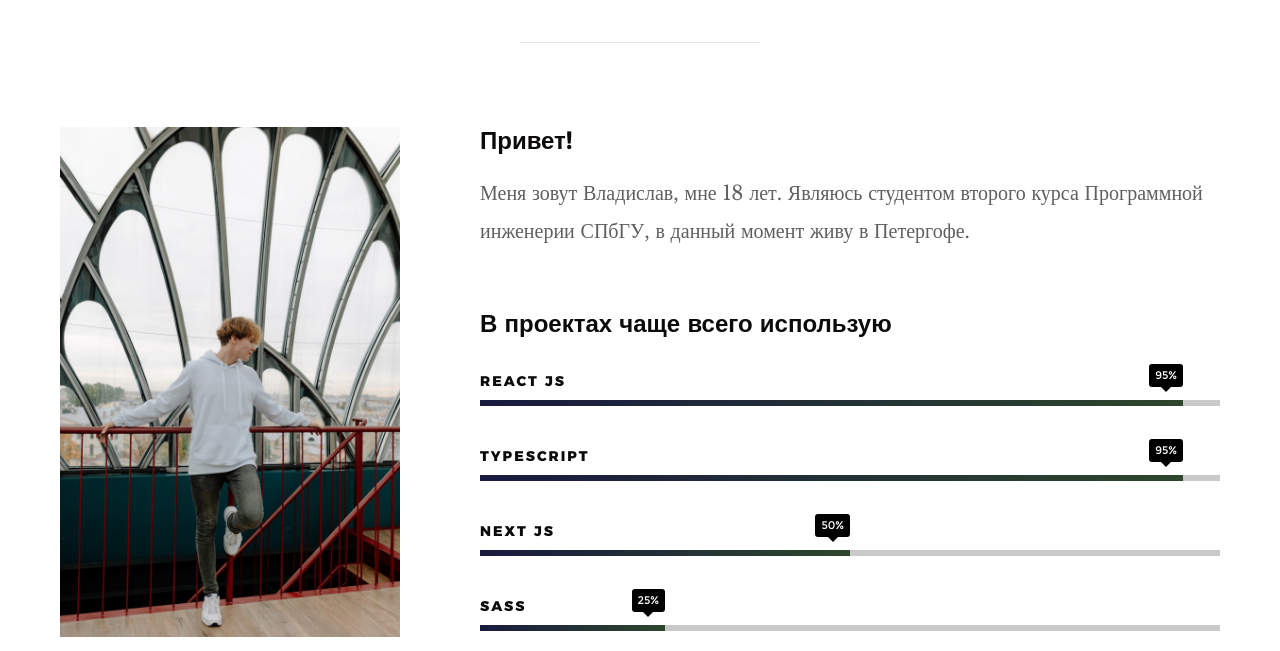
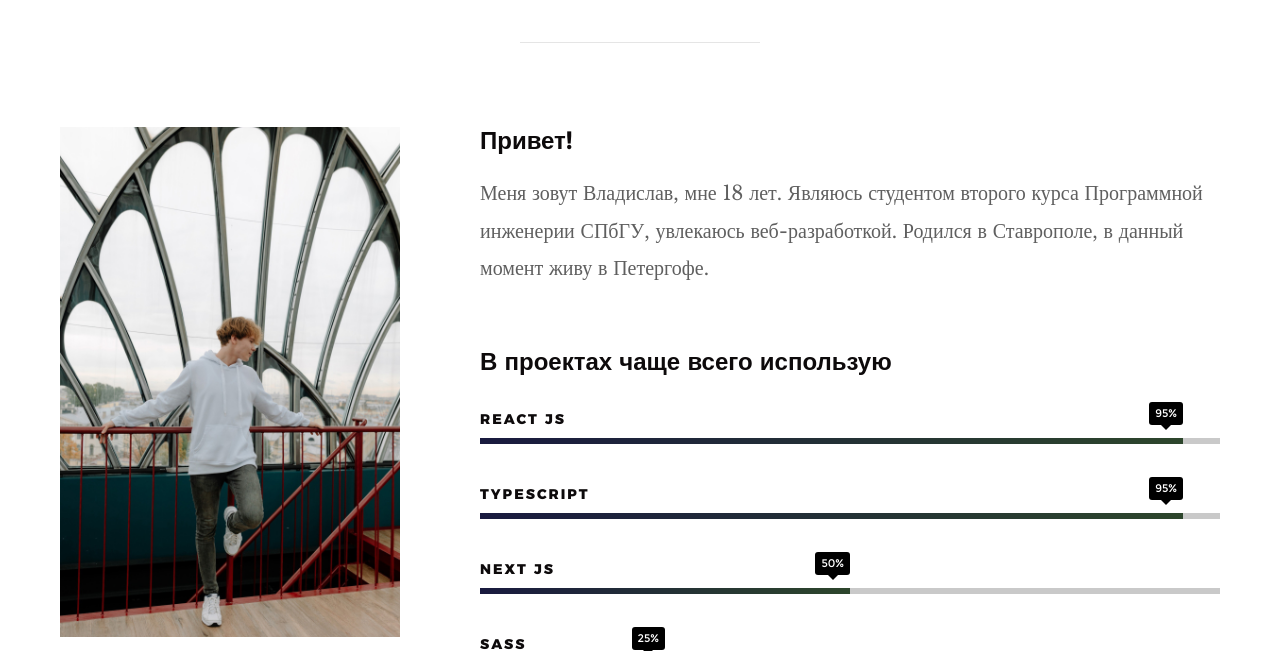
Before and after one commit to vladyoslav/spbu-cv, a Flask app: page / in a window 1280 px wide. Shown: the part 1037-1688 px from the top of the page. Run offline with Flask 3, Linux system fonts and the light colour scheme.

Commit message:
chore: about text

```diff
--- a/src/templates/index.html
+++ b/src/templates/index.html
@@ -180,7 +180,8 @@
 
             <p>
                 Меня зовут Владислав, мне 18 лет.
-                Являюсь студентом второго курса Программной инженерии СПбГУ, в данный момент живу в Петергофе.
+                Являюсь студентом второго курса Программной инженерии СПбГУ, увлекаюсь веб-разработкой.
+                Родился в Ставрополе, в данный момент живу в Петергофе.
             </p>
 
             <h3>В проектах чаще всего использую</h3>
```
